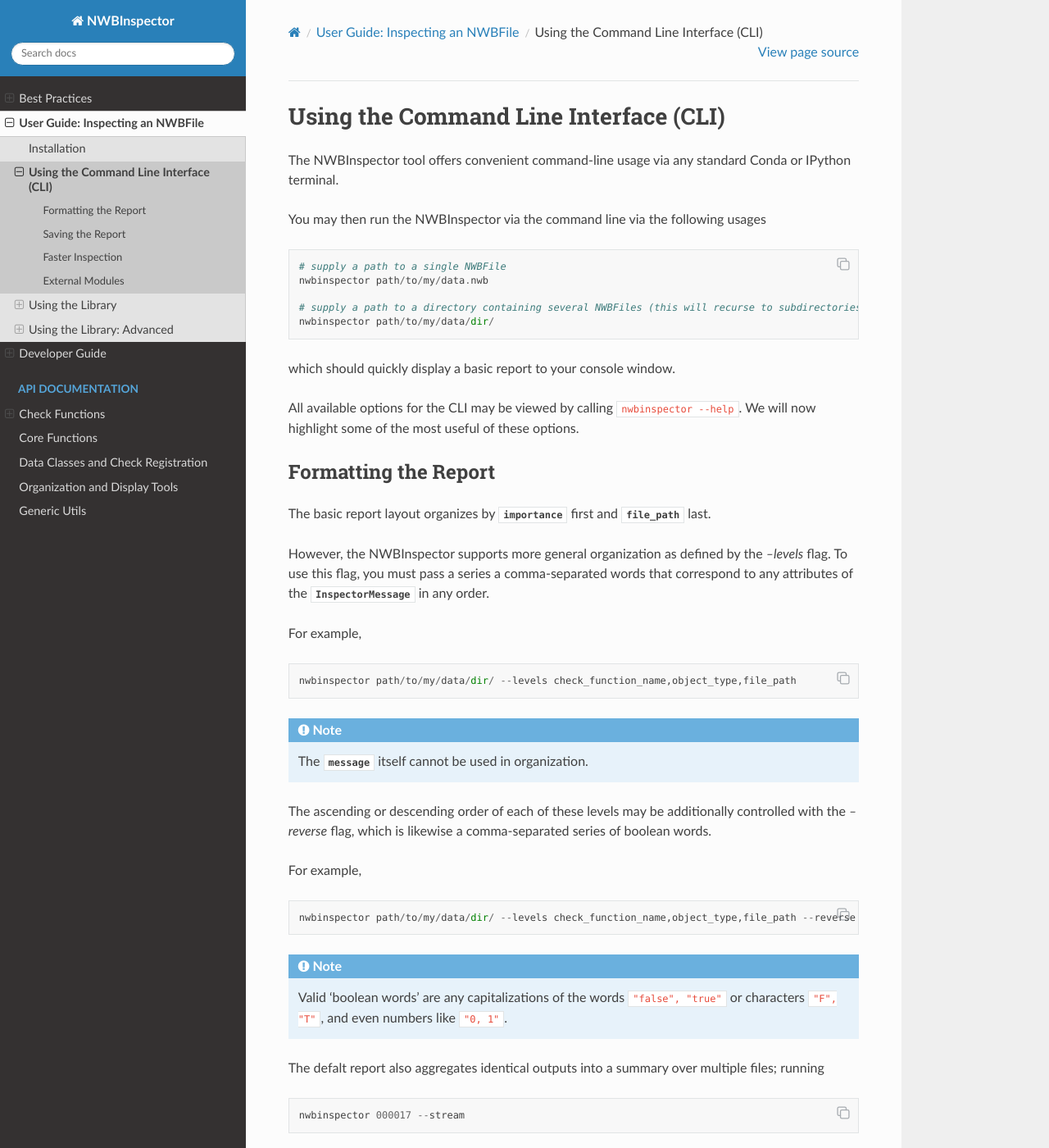
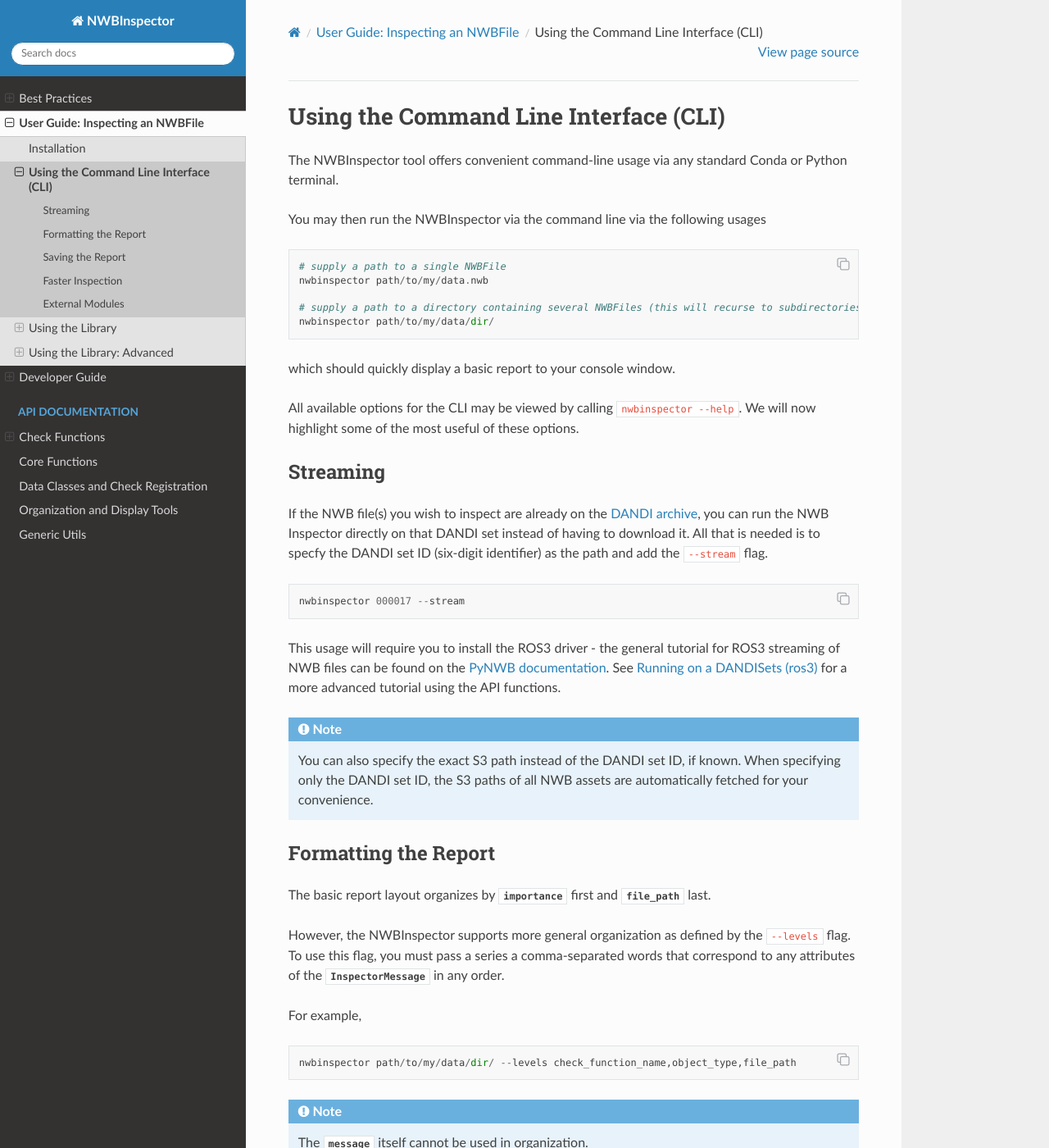
Before and after one commit to NeurodataWithoutBorders/nwbinspector, a Sphinx documentation site: the page built from docs/user_guide/command_line_usage.rst, in a window 1280 px wide and 1400 px high. Shown: the whole window at 82% size. Built offline with Sphinx 7.4.7 and the Read the Docs theme 2.0.0, drawn with Linux system fonts in a browser that asks for light colours.

Commit message:
Add CLI streaming section (#269)
* Update command_line_usage.rst

* Update advanced_usage.rst

* Update command_line_usage.rst

* Update command_line_usage.rst

* Update command_line_usage.rst

* Update advanced_usage.rst

* Update command_line_usage.rst

Co-authored-by: Ben Dichter <ben.dichter@gmail.com>

```diff
--- a/docs/user_guide/command_line_usage.rst
+++ b/docs/user_guide/command_line_usage.rst
@@ -1,7 +1,7 @@
 Using the Command Line Interface (CLI)
 ======================================
 
-The NWBInspector tool offers convenient command-line usage via any standard Conda or IPython terminal.
+The NWBInspector tool offers convenient command-line usage via any standard Conda or Python terminal.
 
 You may then run the NWBInspector via the command line via the following usages
 
@@ -22,13 +22,31 @@
 
 
 
+Streaming
+---------
+
+If the NWB file(s) you wish to inspect are already on the :dandi-archive:`DANDI archive <>`, you can run the NWB Inspector directly on that DANDI set instead of having to download it. All that is needed is to specfy the DANDI set ID (six-digit identifier) as the path and add the ``--stream`` flag.
+
+::
+
+    nwbinspector 000017 --stream
+
+This usage will require you to install the ROS3 driver - the general tutorial for ROS3 streaming of NWB files can be found on the :ros3-tutorial:`PyNWB documentation <>`. See :ref:`api_streaming` for a more advanced tutorial using the API functions.
+
+.. note::
+
+    You can also specify the exact S3 path instead of the DANDI set ID, if known. When specifying only the DANDI set ID, the S3 paths of all NWB assets are automatically fetched for your convenience.
+
+
+
+
 Formatting the Report
 ---------------------
 
 The basic report layout organizes by :py:attr:`~nwbinspector.register_check.InspectorMessage.importance` first and
 :py:attr:`~nwbinspector.register_check.InspectorMessage.file_path` last.
 
-However, the NWBInspector supports more general organization as defined by the `--levels` flag. To use this flag,
+However, the NWBInspector supports more general organization as defined by the ``--levels`` flag. To use this flag,
 you must pass a series a comma-separated words that correspond to any attributes of the
 :py:class:`~nwbinspector.register_check.InspectorMessage` in any order.
 
@@ -42,7 +60,7 @@
 
     The :py:attr:`~nwbinspector.register_check.InspectorMessage.message` itself cannot be used in organization.
 
-The ascending or descending order of each of these levels may be additionally controlled with the `--reverse` flag,
+The ascending or descending order of each of these levels may be additionally controlled with the ``--reverse`` flag,
 which is likewise a comma-separated series of boolean words.
 
 For example,
```
Also changed, not shown: docs/user_guide/advanced_usage.rst (+3 -4 lines).
